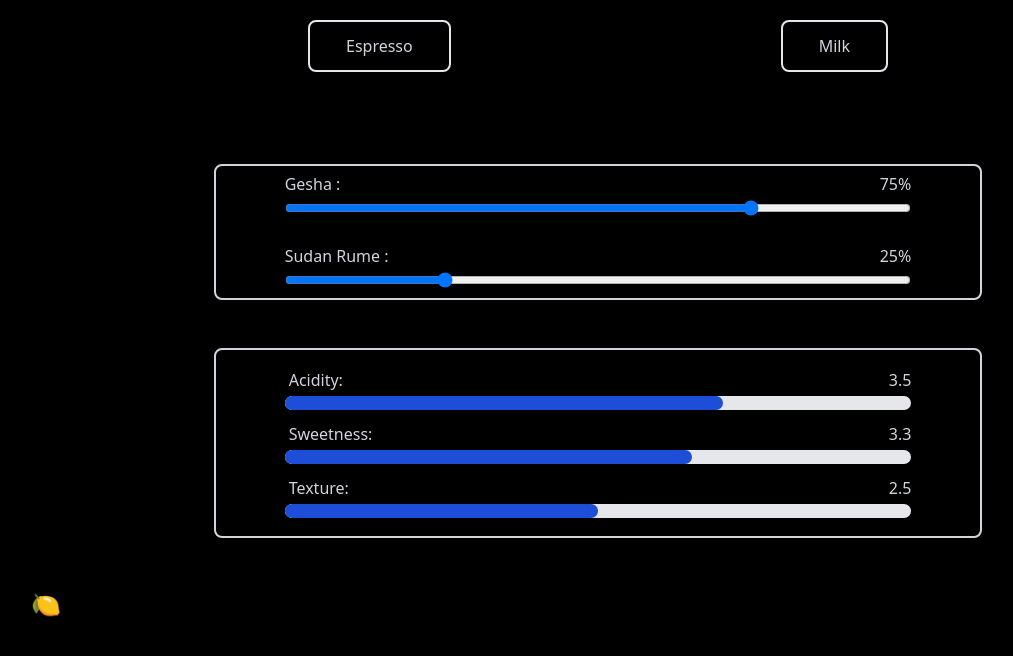
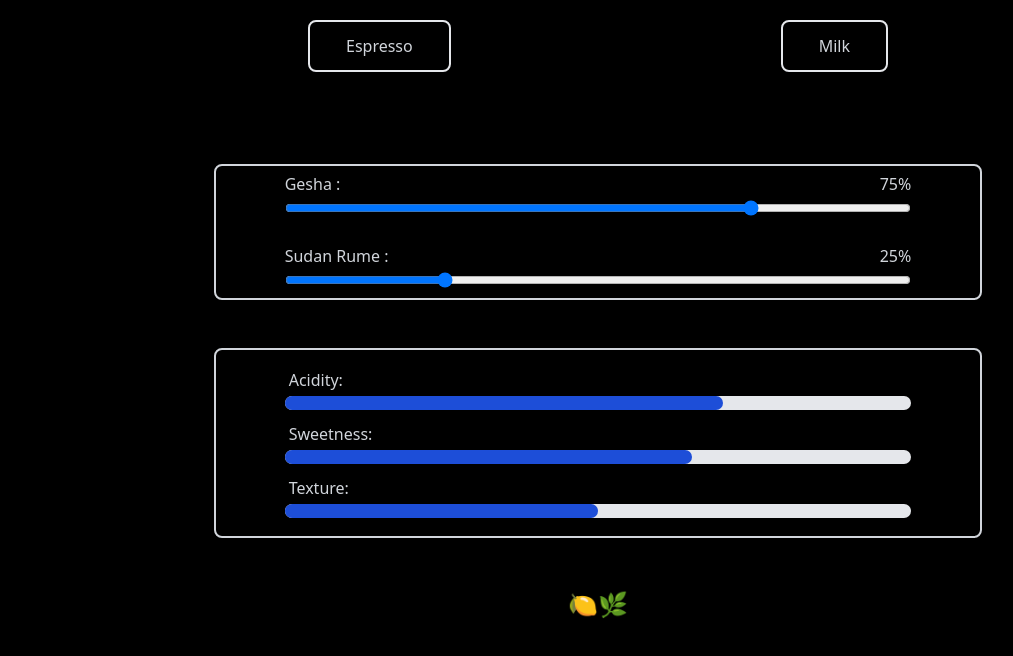
Before and after one commit to EmmanouilSpitaliorakis/teds-coffee-app-frontend, a React (Create React App) app: page / in a window 1280 px wide. Shown: the top 656 px of the page, without its empty margins (42-1055 px from the left). Built offline with nearby package versions, Linux system fonts and the light colour scheme.

Commit message:
Started adding emojis.

```diff
--- a/src/App.js
+++ b/src/App.js
@@ -48,8 +48,8 @@ function App() {
       sliderValue={value2}
     />
   </div>
-  <div className="p-1.5 max-w-3xl mx-auto scale-150 transform-gpu">
-    🍋
+  <div className="flex flex-col items-center p-1.5 m-12 max-w-3xl mx-auto scale-150">
+    🍋🌿
   </div>
 </div>
   );
--- a/src/components/Outputs.js
+++ b/src/components/Outputs.js
@@ -45,7 +45,6 @@ const Outputs = ({sliderValue}) => {
       <div className="text-gray-300 pt-3 pb-1.5">
         <div className="w-full flex justify-between mb-1">
           <span className="mx-1 text-gray-300">Acidity: </span>
-          <span>{acidity.toFixed(1)}</span>
         </div>
         <div className="w-full bg-gray-200 rounded-full h-3.5">
           <div class="bg-blue-700 h-3.5 rounded-full" style={{width:acidity_pct+"%"}}></div>
@@ -55,7 +54,6 @@ const Outputs = ({sliderValue}) => {
       <div className="text-gray-300 py-1.5">
         <div className="w-full flex justify-between mb-1">
           <span className="mx-1 text-gray-300">Sweetness: </span>
-          <span>{sweetness.toFixed(1)}</span>
         </div>
         <div className="w-full bg-gray-200 rounded-full h-3.5">
           <div class="bg-blue-700 h-3.5 rounded-full" style={{width:sweetness_pct+"%"}}></div>
@@ -65,7 +63,6 @@ const Outputs = ({sliderValue}) => {
       <div className="text-gray-300 pt-1.5 pb-3">
         <div className="w-full flex justify-between mb-1">
           <span className="mx-1 text-gray-300">Texture: </span>
-          <span>{texture.toFixed(1)}</span>
         </div>
         <div className="w-full bg-gray-200 rounded-full h-3.5">
           <div class="bg-blue-700 h-3.5 rounded-full" style={{width:texture_pct+"%"}}></div>
```
